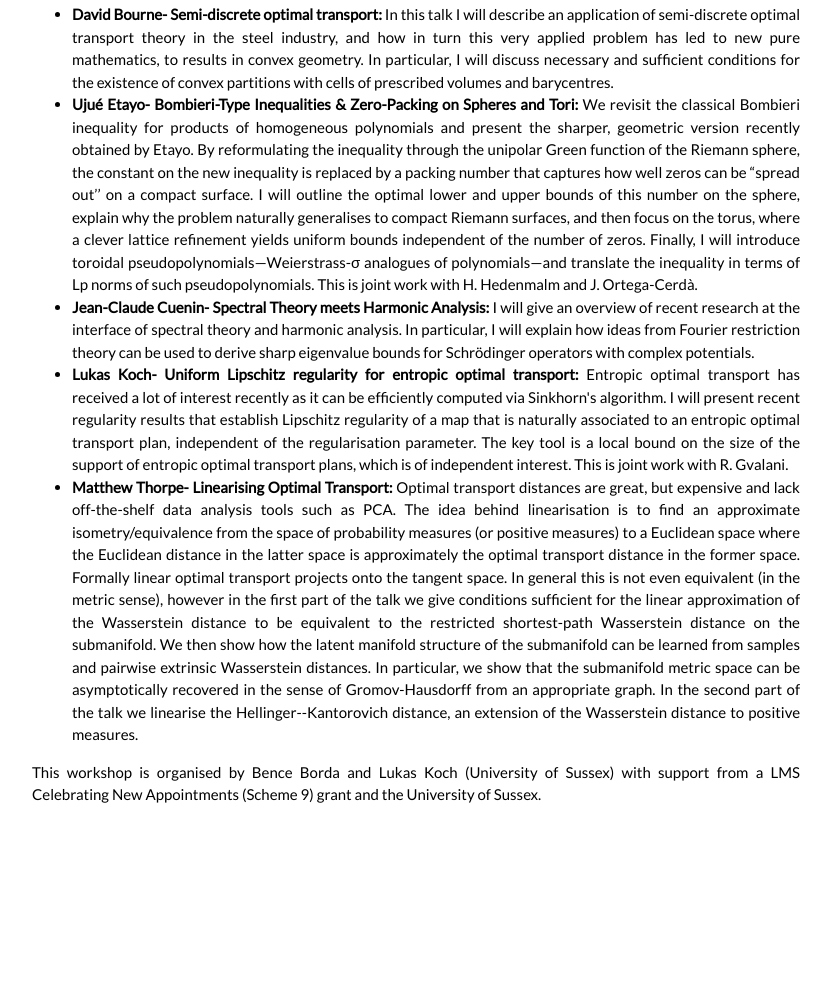
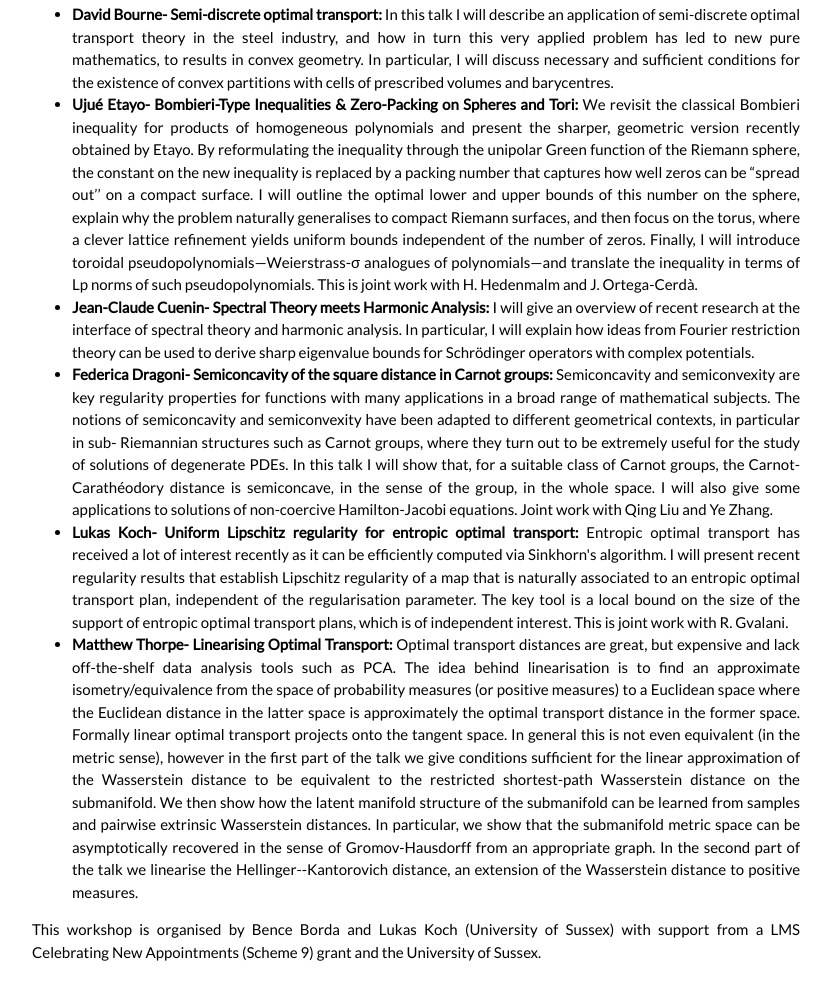
Before and after one commit to lkoch11/lkoch11.github.io, a plain HTML site: page AnalysisOT.html in a window 1280 px wide. Shown: the part 1155-2155 px from the top of the page, without its empty margins (224-1055 px from the left). Before the commit the page ends 2040 px from the top, so only its background shows below. Drawn offline with nearby package versions, Linux system fonts and the light colour scheme.

Commit message:
last abstract

```diff
--- a/AnalysisOT.html
+++ b/AnalysisOT.html
@@ -117,6 +117,10 @@ This two-day workshop focuses on the rich interactions between analysis, partial
         <li> <strong>Ujué Etayo- Bombieri-Type Inequalities & Zero-Packing on Spheres and Tori:</strong>
 We revisit the classical Bombieri inequality for products of homogeneous polynomials and present the sharper, geometric version recently obtained by Etayo. By reformulating the inequality through the unipolar Green function of the Riemann sphere, the constant on the new inequality is replaced by a packing number that captures how well zeros can be “spread out’’ on a compact surface. I will outline the optimal lower and upper bounds of this number on the sphere, explain why the problem naturally generalises to compact Riemann surfaces, and then focus on the torus, where a clever lattice refinement yields uniform bounds independent of the number of zeros. Finally, I will introduce toroidal pseudopolynomials—Weierstrass-σ analogues of polynomials—and translate the inequality in terms of Lp norms of such pseudopolynomials. This is joint work with H.  Hedenmalm and J. Ortega-Cerdà.
         <li><strong>Jean-Claude Cuenin- Spectral Theory meets Harmonic Analysis:</strong> I will give an overview of recent research at the interface of spectral theory and harmonic analysis. In particular, I will explain how ideas from Fourier restriction theory can be used to derive sharp eigenvalue bounds for Schrödinger operators with complex potentials.
+        <li><strong>Federica Dragoni- Semiconcavity of the square distance in Carnot groups:</strong>
+Semiconcavity and semiconvexity are key regularity properties for functions with many applications in a broad range of mathematical subjects. The notions of semiconcavity and semiconvexity have been adapted to different geometrical contexts, in particular in sub- Riemannian structures such as Carnot groups, where they turn out to be extremely useful for the study of solutions of degenerate PDEs.
+In this talk I will show that, for a suitable class of Carnot groups, the Carnot-Carathéodory distance is semiconcave, in the sense of the group, in the whole space.
+I will also give some applications to solutions of non-coercive Hamilton-Jacobi equations. Joint work with Qing Liu and Ye Zhang.
         <li><strong>Lukas Koch- Uniform Lipschitz regularity for entropic optimal transport:</strong> Entropic optimal transport has received a lot of interest recently as it can be efficiently computed via Sinkhorn's algorithm. I will present recent regularity results that establish Lipschitz regularity of a map that is naturally associated to an entropic optimal transport plan, independent of the regularisation parameter. The key tool is a local bound on the size of the support of entropic optimal transport plans, which is of independent interest. This is joint work with R. Gvalani.
         <li> <strong>Matthew Thorpe- Linearising Optimal Transport:</strong> Optimal transport distances are great, but expensive and lack off-the-shelf data analysis tools such as PCA. The idea behind linearisation is to find an approximate isometry/equivalence from the space of probability measures (or positive measures) to a Euclidean space where the Euclidean distance in the latter space is approximately the optimal transport distance in the former space. Formally linear optimal transport projects onto the tangent space. In general this is not even equivalent (in the metric sense), however in the first part of the talk we give conditions sufficient for the linear approximation of the Wasserstein distance to be equivalent to the restricted shortest-path Wasserstein distance on the submanifold. We then show how the latent manifold structure of the submanifold can be learned from samples and pairwise extrinsic Wasserstein distances. In particular, we show that the submanifold metric space can be asymptotically recovered in the sense of Gromov-Hausdorff from an appropriate graph. In the second part of the talk we linearise the Hellinger--Kantorovich distance, an extension of the Wasserstein distance to positive measures.
 
```
